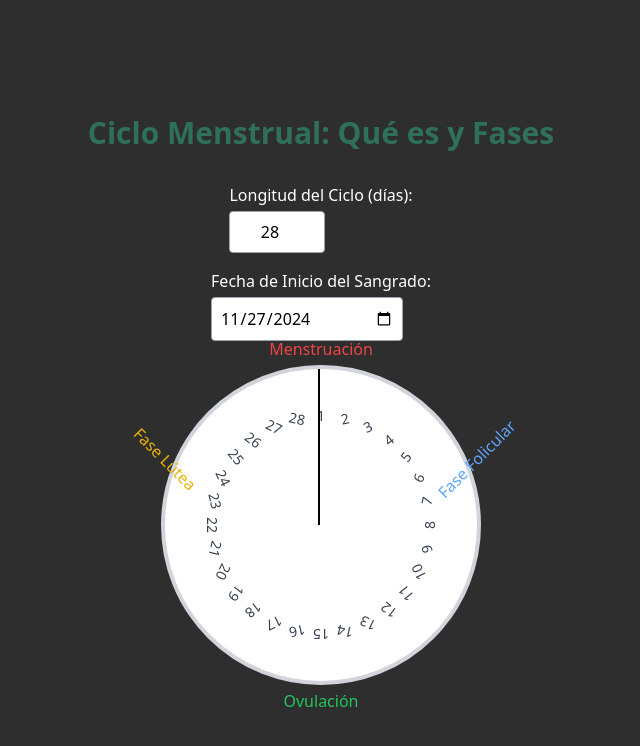
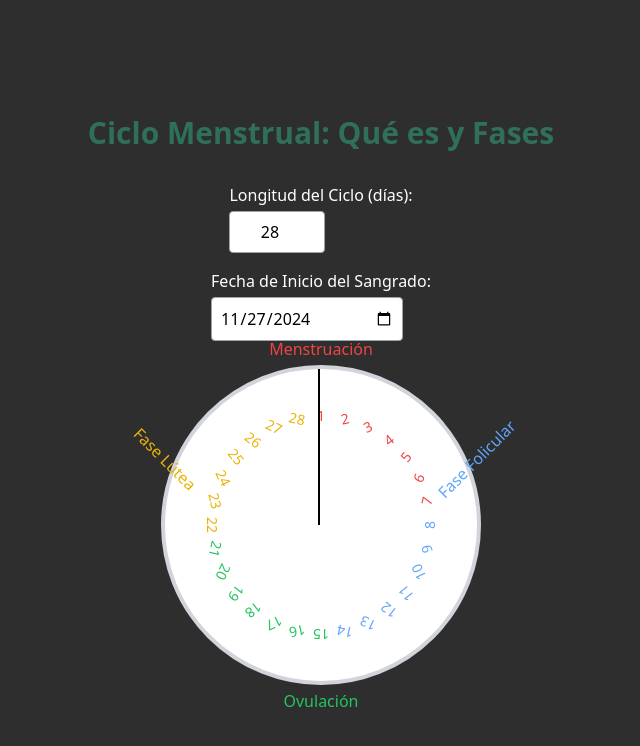
Before and after one commit to dougc95/cycle-tracker, a React (Vite) app: page / in a window 1280 px wide. Shown: the top 746 px of the page, without its empty margins (319-959 px from the left). Built offline with nearby package versions, Linux system fonts and the light colour scheme.

Commit message:
basic coloring

```diff
--- a/src/components/MenstrualCycle.jsx
+++ b/src/components/MenstrualCycle.jsx
@@ -37,6 +37,15 @@ const MenstrualCycle = () => {
         -index * (360 / cycleLength)
       }deg)`,
     };
+  };
+
+  // Determine the phase based on the day
+  const getPhaseColor = (day) => {
+    const phaseLength = cycleLength / 4;
+    if (day <= phaseLength) return "text-red-500"; // Menstrual phase
+    if (day <= 2 * phaseLength) return "text-blue-400"; // Follicular phase
+    if (day <= 3 * phaseLength) return "text-green-500"; // Ovulation phase
+    return "text-yellow-500"; // Luteal phase
   };
 
   return (
@@ -98,7 +107,7 @@ const MenstrualCycle = () => {
             {days.map((day, index) => (
               <div
                 key={day}
-                className="absolute text-sm text-gray-700"
+                className={`absolute text-sm ${getPhaseColor(day)}`}
                 style={calculatePosition(index)}
               >
                 {day}
```
